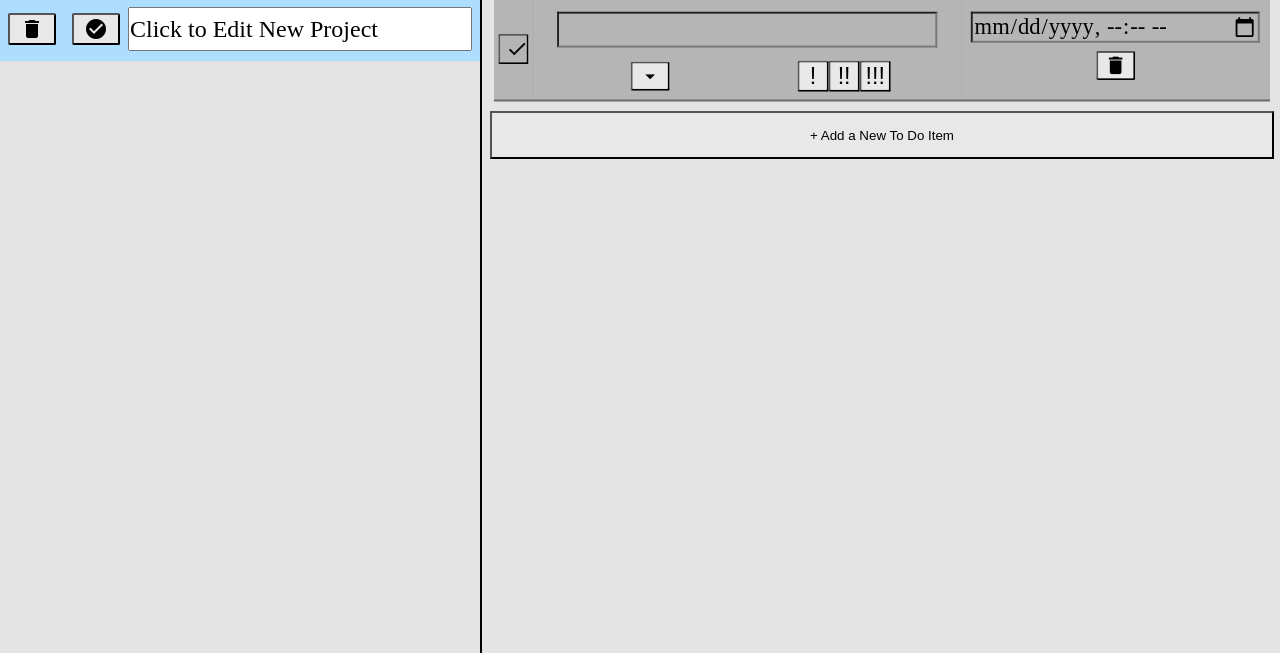
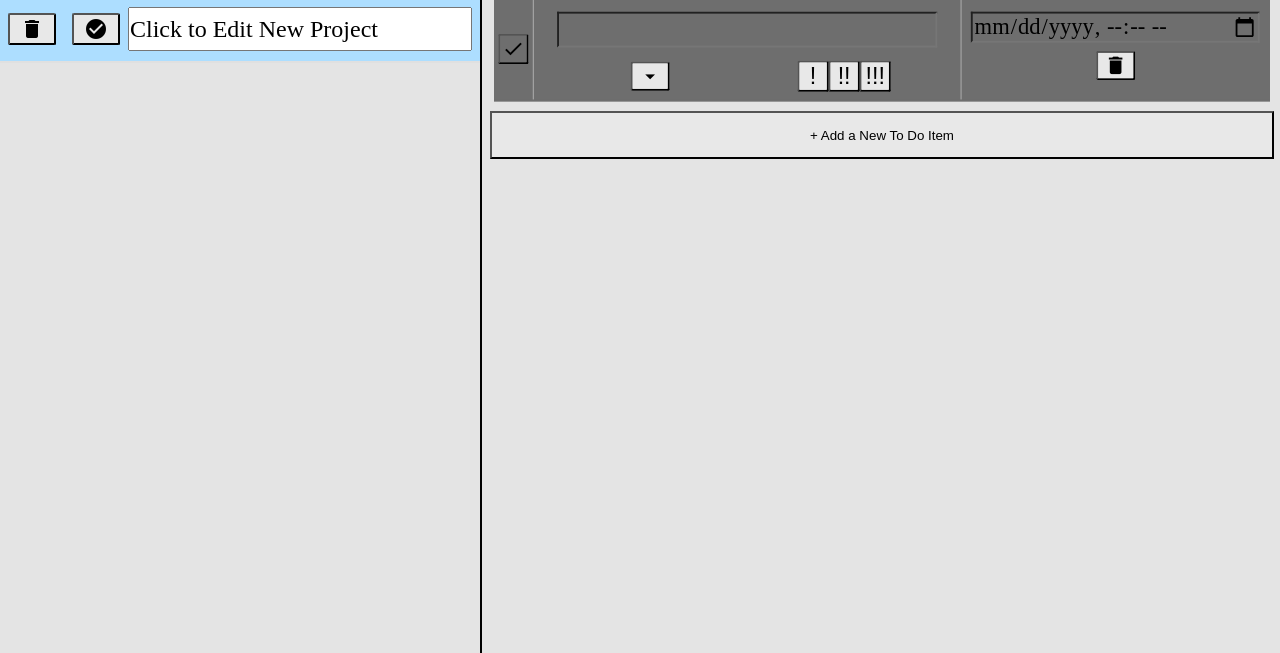
Before and after one commit to ddevaul/todo-list, a plain HTML site: page index.html in a window 1280 px wide. Both pictures are taken after a click on the button "check". Shown: the part 153-806 px from the top of the page. Drawn offline with Linux system fonts and the light colour scheme.

Commit message:
Fixed a styling issue with the completed button.

```diff
--- a/style.css
+++ b/style.css
@@ -168,7 +168,7 @@ input {
     border-bottom: 2px solid rgb(110, 110, 110);
 }
 
-.completed-button {
+.todo-item .completed-button {
     height: 2rem;
     width: 2rem;
     border-radius: 5%;
@@ -176,20 +176,32 @@ input {
     display: flex;
     justify-content: center;
     align-items: center;
-    font-size: 0;
+    text-align: center;
+    font-size: 0px;
 }
 
-.completed-button:hover {
+
+.todo-item .completed-button:hover {
     font-size: 1.5rem;
     color: rgb(206, 206, 206);
 }
 
+.completed-button-div {
+    display: flex;
+    justify-content: center;
+    align-items: center;
+    grid-area: check;
+    border-right: 1px solid rgb(176, 176, 176);
+}
+
 .completed,
-.completed-button-completed{
+.todo-item .completed-button-completed{
     transform: scale(0.97);
-    background-color: rgb(181, 181, 181);
+    background-color: rgb(110, 110, 110);;
     font-size: 1.5rem;
 }
+
+
 
 .task-title-div{
     display: flex;
@@ -204,14 +216,6 @@ input {
     width: 90%;
     font-size: 1.5rem;
     height: 2rem;
-}
-
-.completed-button-div {
-    display: flex;
-    justify-content: center;
-    align-items: center;
-    grid-area: check;
-    border-right: 1px solid rgb(176, 176, 176);
 }
 
 .date-div {
```
